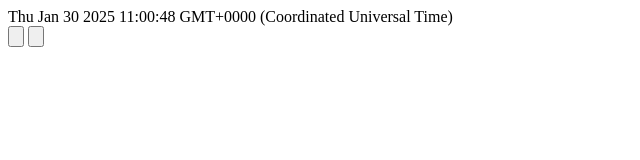
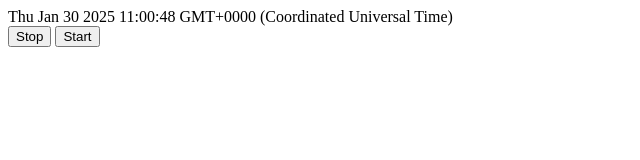
Before and after one commit to ZiadAhmedWeb/BomTask1, a plain HTML site: page index.html in a window 1280 px wide. Shown: the whole page, without its empty margins (0-640 px from the left). Drawn offline with Linux system fonts and the light colour scheme.

Commit message:
Update index.html

```diff
--- a/index.html
+++ b/index.html
@@ -7,8 +7,8 @@
 </head>
 <body>
     <div id="timer"></div>
-    <input type="button" id="stop">
-    <input type="button" id="start" onclick="mouse = setInterval(mytimer , 2000)">
+    <button onclick="clearInterrval(mytimer)">Stop</button>
+    <button  onclick="mouse = setInterval(mytimer , 2000)">Start</button>
     <script src="script.js"></script>
 </body>
 </html>
```
